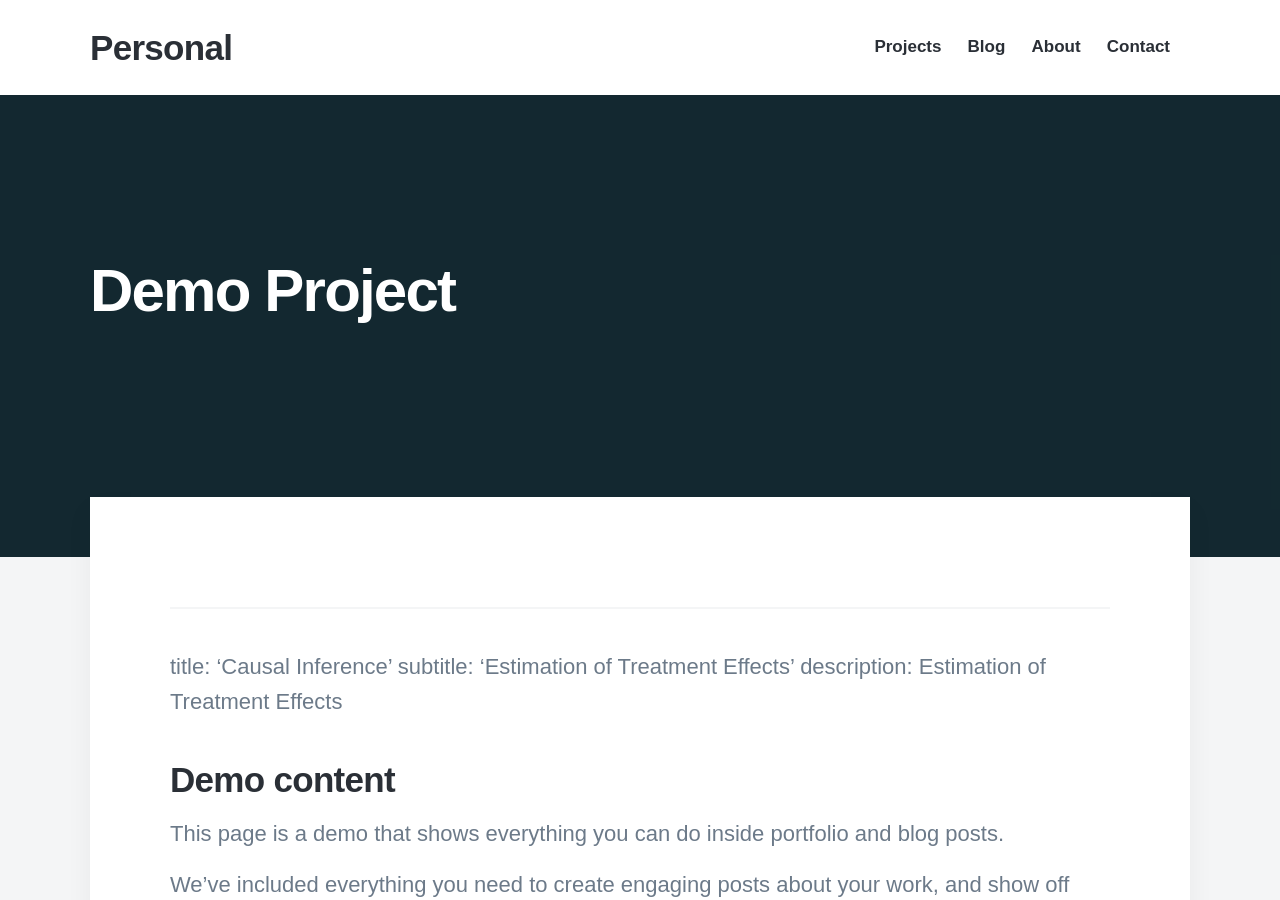
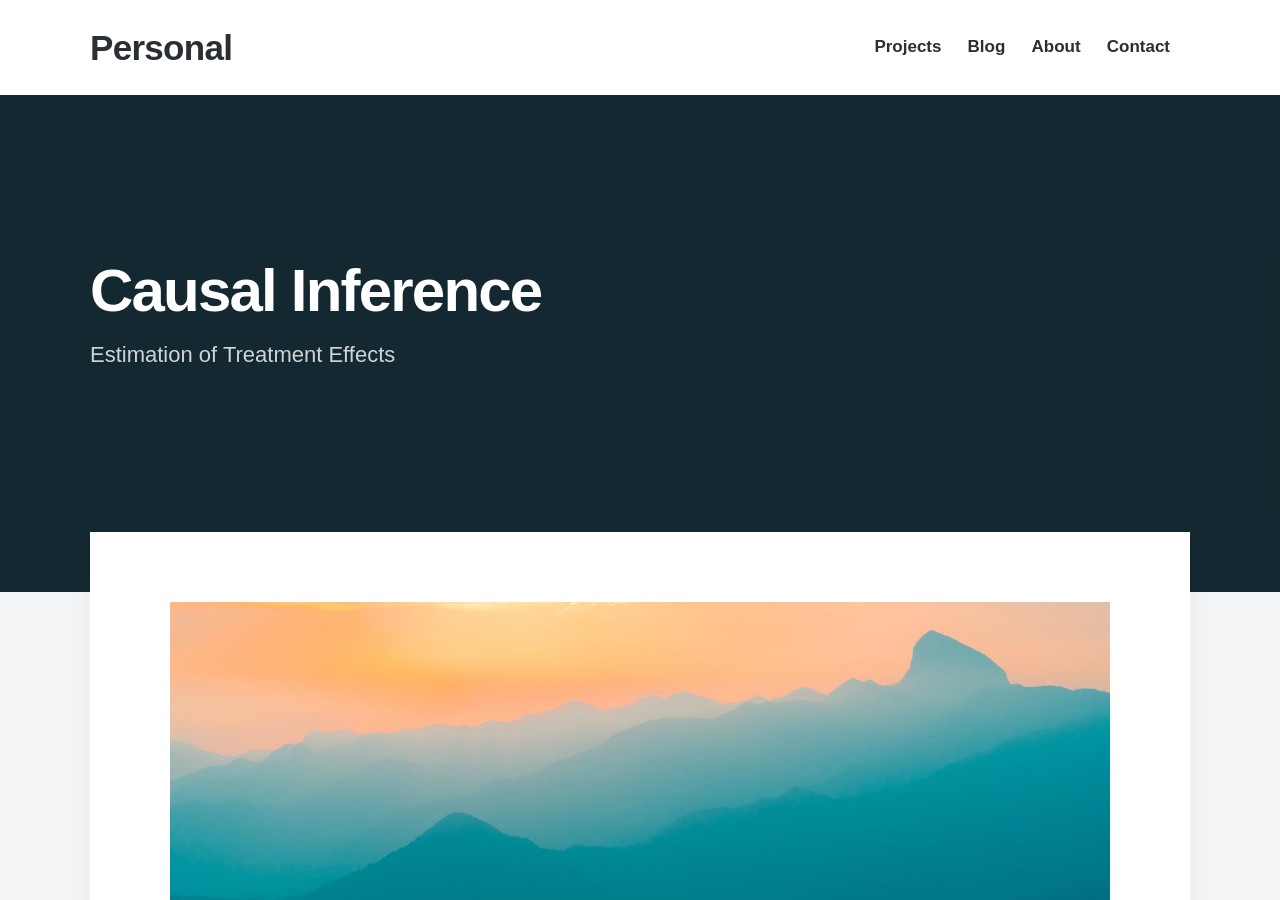
Before and after one commit to lilyliupro/finance, a Jekyll site: the page built from _projects/2018-06-30-demo-project.md, in a window 1280 px wide and 900 px high. Built offline with Jekyll 4.4.1, drawn with Linux system fonts in a browser that asks for light colours; nearby versions of some CDN libraries; some web fonts are replaced.

Commit message:
Update 2018-06-30-demo-project.md

```diff
--- a/_projects/2018-06-30-demo-project.md
+++ b/_projects/2018-06-30-demo-project.md
@@ -2,7 +2,13 @@
 title: 'Causal Inference'
 subtitle: 'Estimation of Treatment Effects'
 description: Estimation of Treatment Effects
+---
+
+![](/images/demo/demo-landscape.jpg)
+
 ## Demo content
+
+
 
 This page is a demo that shows everything you can do inside portfolio and blog posts.
 
```
